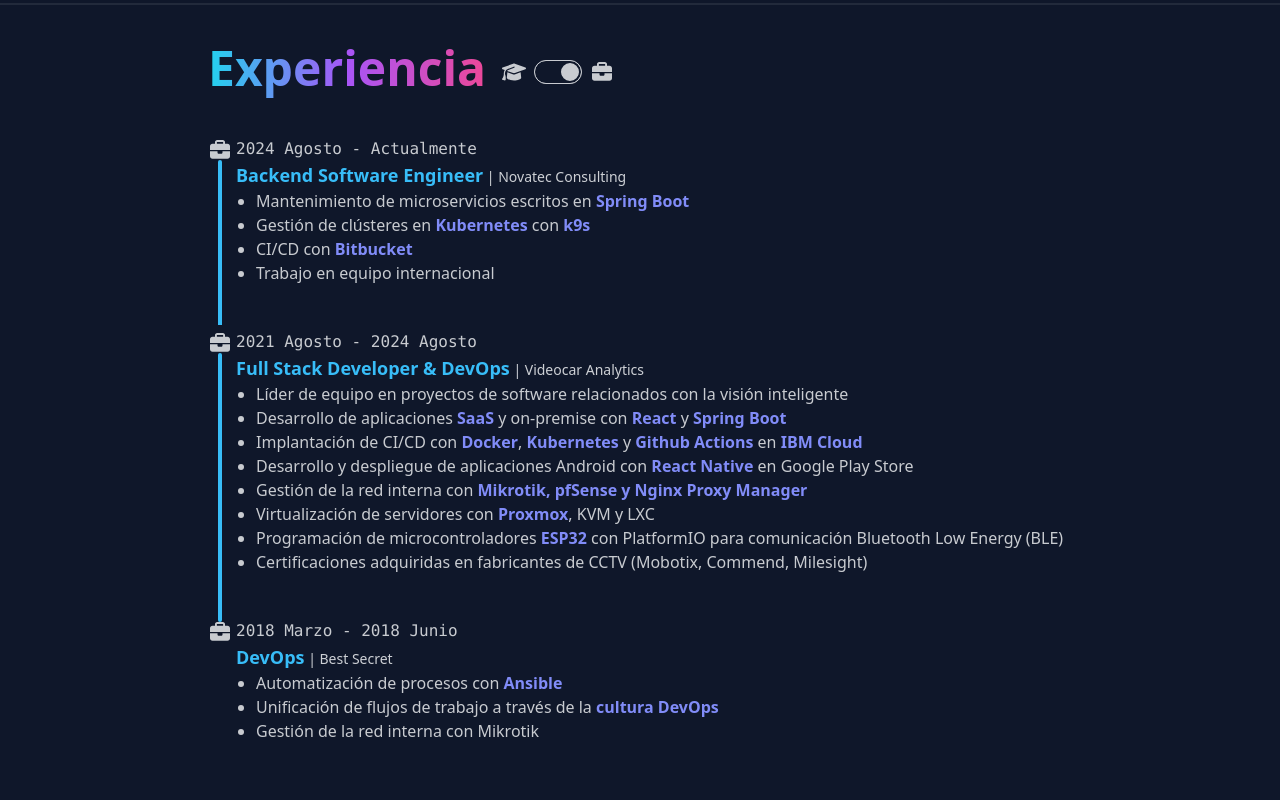
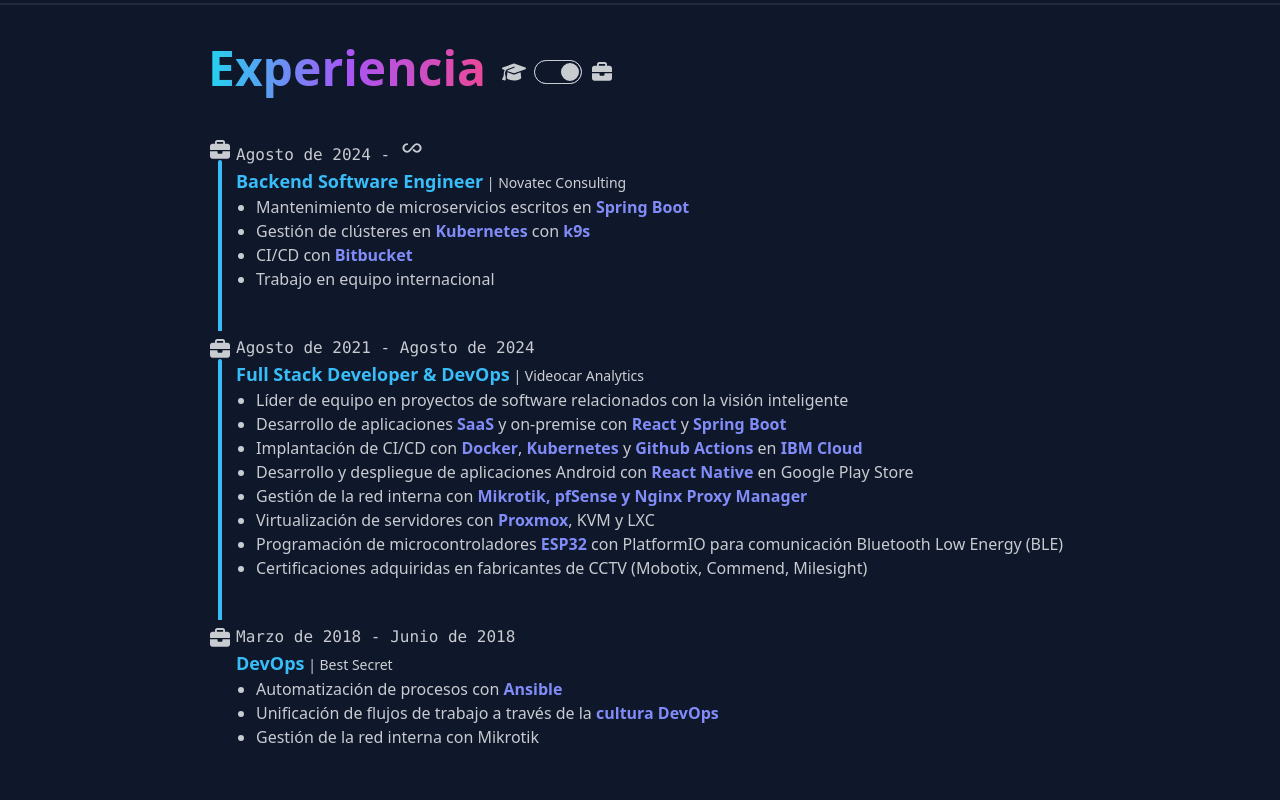
Before and after one commit to peenyaa7/peenyaa7.github.io, a React (Vite) app: page / in a window 1280 px wide. Shown: the part 820-1620 px from the top of the page. Built offline with nearby package versions, Linux system fonts and the light colour scheme; what tailwindcss-animated would draw is missing.

Commit message:
refactor: do more scalable the addition of work experiences and education experiences

```diff
--- /dev/null
+++ b/src/data/EducationExperiences.ts
@@ -0,0 +1,57 @@
+import { EducationExperience } from "../interfaces/EducationExperience";
+
+export const EDUCATION_EXPERIENCES: EducationExperience[] = [
+
+    {
+        titleI18n: "experience.education.education4.title",
+        startDate: new Date(),
+        endDate: undefined, // present
+        forever: true,
+        institutionI18n: undefined,
+        pointsI18n: [],
+        paragraphsI18n: [
+            "experience.education.education4.description1",
+            "experience.education.education4.description2"
+        ]
+    },
+    {
+        titleI18n: "experience.education.education3.title",
+        startDate: new Date("2018-09-01"),
+        endDate: new Date("2022-06-01"),
+        forever: false,
+        institutionI18n: "experience.education.education3.where",
+        pointsI18n: [
+            "experience.education.education3.point1",
+            "experience.education.education3.point2",
+            "experience.education.education3.point3"
+        ],
+        paragraphsI18n: []
+    },
+    {
+        titleI18n: "experience.education.education2.title",
+        startDate: new Date("2018-04-01"),
+        endDate: new Date("2018-06-01"),
+        forever: false,
+        institutionI18n: "experience.education.education2.where",
+        pointsI18n: [],
+        paragraphsI18n: []
+    },
+    {
+        titleI18n: "experience.education.education1.title",
+        startDate: new Date("2016-09-01"),
+        endDate: new Date("2018-06-01"),
+        forever: false,
+        institutionI18n: "experience.education.education1.where",
+        pointsI18n: [
+            "experience.education.education1.point1",
+            "experience.education.education1.point2",
+            "experience.education.education1.point3",
+            "experience.education.education1.point4"
+        ],
+        paragraphsI18n: [
+            "experience.education.education1.description1"
+        ]
+    },
+
+
+]
--- /dev/null
+++ b/src/data/WorkExperiences.ts
@@ -0,0 +1,46 @@
+import { WorkExperience } from "../interfaces/WorkExperience";
+
+export const WORK_EXPERIENCES: WorkExperience[] = [
+
+    {
+        titleI18n: "experience.work.work3.title",
+        startDate: new Date("2024-08-26"),
+        endDate: undefined, // present
+        company: "Novatec Consulting",
+        pointsI18n: [
+            "experience.work.work3.point1",
+            "experience.work.work3.point2",
+            "experience.work.work3.point3",
+            "experience.work.work3.point4",
+        ]
+    },
+    {
+        titleI18n: "experience.work.work2.title",
+        startDate: new Date("2021-08-01"),
+        endDate: new Date("2024-08-01"),
+        company: "Videocar Analytics",
+        pointsI18n: [
+            "experience.work.work2.point1",
+            "experience.work.work2.point2",
+            "experience.work.work2.point3",
+            "experience.work.work2.point4",
+            "experience.work.work2.point5",
+            "experience.work.work2.point6",
+            "experience.work.work2.point7",
+            "experience.work.work2.point8",
+        ]
+    },
+    {
+        titleI18n: "experience.work.work1.title",
+        startDate: new Date("2018-03-01"),
+        endDate: new Date("2018-06-01"),
+        company: "Best Secret",
+        pointsI18n: [
+            "experience.work.work1.point1",
+            "experience.work.work1.point2",
+            "experience.work.work1.point3",
+        ]
+    },
+
+
+]
--- a/src/i18n/es.ts
+++ b/src/i18n/es.ts
@@ -16,7 +16,6 @@
             },
             education3: {
                 title: 'Grado en Ingeniería Informática',
-                date: '2018 Septiembre - 2022 Junio',
                 where: 'Universidad Politécnica Superior de Jaén',
                 point1: 'Conceptos de programación avanzados, <strong>algoritmia y estructuras de datos</strong>',
                 point2: 'Programa <strong>bilingüe</strong> inglés-español durante toda la carrera',
@@ -24,18 +23,16 @@
             },
             education2: {
                 title: 'Certificación B1 Inglés',
-                date: '2018 Abril - 2018 Junio',
                 where: 'Academia Los Álamos',
             },
             education1: {
                 title: 'CFGS Administración de Sistemas Informáticos en Red',
-                date: '2016 Septiembre - 2018 Junio',
                 where: 'IES Alfonso XI',
                 point1: 'Cursé de forma paralela los cursos de <strong>Cisco CCNA 1 y 2</strong>',
                 point2: 'Administración de sistemas operativos Windows y Linux',
                 point3: 'Desarrollo de aplicaciones web con HTML, CSS, JS y PHP',
                 point4: 'Administración de servidores con <strong>Linux</strong>',
-                description: 'En este punto confirmé la pasión que sentía por la informática y la tecnología',
+                description1: 'En este punto confirmé la pasión que sentía por la informática y la tecnología',
             },
         },
 
@@ -44,8 +41,6 @@
             // Orden en que se mostrarán los elementos (1: oldest -> 3: newer)
             work3: {
                 title: 'Backend Software Engineer',
-                date: '2024 Agosto - Actualmente',
-                company: 'Novatec Consulting',
                 point1: 'Mantenimiento de microservicios escritos en <strong>Spring Boot</strong>',
                 point2: 'Gestión de clústeres en <strong>Kubernetes</strong> con <strong>k9s</strong>',
                 point3: 'CI/CD con <strong>Bitbucket</strong>',
@@ -53,8 +48,6 @@
             },
             work2: {
                 title: 'Full Stack Developer & DevOps',
-                date: '2021 Agosto - 2024 Agosto',
-                company: 'Videocar Analytics',
                 point1: 'Líder de equipo en proyectos de software relacionados con la visión inteligente',
                 point2: 'Desarrollo de aplicaciones <strong>SaaS</strong> y on-premise con <strong>React</strong> y <strong>Spring Boot</strong>',
                 point3: 'Implantación de CI/CD con <strong>Docker</strong>, <strong>Kubernetes</strong> y <strong>Github Actions</strong> en <strong>IBM Cloud</strong>',
@@ -66,8 +59,6 @@
             },
             work1: {
                 title: 'DevOps',
-                date: '2018 Marzo - 2018 Junio',
-                company: 'Best Secret',
                 point1: 'Automatización de procesos con <strong>Ansible</strong>',
                 point2: 'Unificación de flujos de trabajo a través de la <strong>cultura DevOps</strong>',
                 point3: 'Gestión de la red interna con Mikrotik',
--- /dev/null
+++ b/src/interfaces/EducationExperience.ts
@@ -0,0 +1,12 @@
+/**
+ * Representa una entrada de experiencia en educación.
+ */
+export interface EducationExperience {
+    titleI18n: string; // The title of the work experience
+    startDate: Date; // First month and year
+    endDate?: Date; // Last mont and year (undefined = "present")
+    forever: boolean; // If true, override start and end date
+    institutionI18n?: string; // Institution
+    pointsI18n: string[]; // Things that I do in that work
+    paragraphsI18n: string[]; // Descriptions to add
+}
--- /dev/null
+++ b/src/interfaces/WorkExperience.ts
@@ -0,0 +1,10 @@
+/**
+ * Representa una entrada de experiencia de trabajo.
+ */
+export interface WorkExperience {
+    titleI18n: string; // The title of the work experience
+    startDate: Date; // First month and year
+    endDate?: Date; // Last mont and year (undefined = "present")
+    company: string; // Company
+    pointsI18n: string[]; // Things that I do in that work
+}
--- a/src/sections/ExperienceSection/ExperienceSection.tsx
+++ b/src/sections/ExperienceSection/ExperienceSection.tsx
@@ -3,12 +3,19 @@
 import { IconGraduationCap } from '../../icons/IconGraduationCap';
 import { IconBriefcase } from '../../icons/IconBriefcase';
 import { Trans, useTranslation } from 'react-i18next';
+import { WORK_EXPERIENCES } from '../../data/WorkExperiences';
+import { EDUCATION_EXPERIENCES } from '../../data/EducationExperiences';
 import ReactGA from 'react-ga4';
+import i18n from '../../i18n/i18n';
 
 export const ExperienceSection = () => {
 
     const [selected, setSelected] = useState<"work" | "education">('work');
     useTranslation();
+
+    const capitalise = (text: string) => {
+        return text.charAt(0).toUpperCase() + text.slice(1);
+    }
 
     return (
         <section id='experience' className='section p-4 max-w-4xl mx-auto w-full scroll-mt-20'>
@@ -42,149 +49,65 @@
                 {
                     selected === 'work' ? (<>
 
-                        {/* Work 3 */}
-                        <li>
+                        {
+                            WORK_EXPERIENCES.map((workExperience, index) =>
+                                <li key={workExperience.titleI18n}>
                                     <div className="timeline-middle">
                                         <IconBriefcase />
                                     </div>
                                     <div className="timeline-end mb-10">
-                                <time className="font-mono"><Trans i18nKey='experience.work.work3.date' /></time>
+                                        <time className="font-mono">{capitalise(Intl.DateTimeFormat(i18n.language, { month: 'long', year: 'numeric'}).format(workExperience.startDate))} - {workExperience.endDate ? capitalise(Intl.DateTimeFormat(i18n.language, { month: 'long', year: 'numeric'}).format(workExperience.endDate)) : <span className="loading loading-infinity loading-md pt-1"></span>}</time>
                                         <div className="text-lg font-black text-primary">
-                                    <Trans i18nKey='experience.work.work3.title' />
-                                    <span className="text-sm font-normal text-neutral-content"> | <Trans i18nKey='experience.work.work3.company' /></span>
+                                            <Trans i18nKey={workExperience.titleI18n} />
+                                            <span className="text-sm font-normal text-neutral-content"> | <Trans i18nKey={workExperience.company} /></span>
                                         </div>
                                         <ul className='list-disc pl-5'>
-                                    <li><Trans i18nKey='experience.work.work3.point1' /></li>
-                                    <li><Trans i18nKey='experience.work.work3.point2' /></li>
-                                    <li><Trans i18nKey='experience.work.work3.point3' /></li>
-                                    <li><Trans i18nKey='experience.work.work3.point4' /></li>
+                                            {workExperience.pointsI18n.map(pointI18n =>
+                                                <li key={pointI18n}><Trans i18nKey={pointI18n} /></li>
+                                            )}
                                         </ul>
                                     </div>
-                            <hr className='bg-primary' />
+                                    {index != WORK_EXPERIENCES.length - 1 && <hr className='bg-primary' />}
                                 </li>
-
-                        {/* Work 2 */}
-                        <li>
-                            <div className="timeline-middle">
-                                <IconBriefcase />
-                            </div>
-                            <div className="timeline-end mb-10">
-                                <time className="font-mono"><Trans i18nKey='experience.work.work2.date' /></time>
-                                <div className="text-lg font-black text-primary">
-                                    <Trans i18nKey='experience.work.work2.title' />
-                                    <span className="text-sm font-normal text-neutral-content"> | <Trans i18nKey='experience.work.work2.company' /></span>
-                                </div>
-                                <ul className='list-disc pl-5'>
-                                    <li><Trans i18nKey='experience.work.work2.point1' /></li>
-                                    <li><Trans i18nKey='experience.work.work2.point2' /></li>
-                                    <li><Trans i18nKey='experience.work.work2.point3' /></li>
-                                    <li><Trans i18nKey='experience.work.work2.point4' /></li>
-                                    <li><Trans i18nKey='experience.work.work2.point5' /></li>
-                                    <li><Trans i18nKey='experience.work.work2.point6' /></li>
-                                    <li><Trans i18nKey='experience.work.work2.point7' /></li>
-                                    <li><Trans i18nKey='experience.work.work2.point8' /></li>
-                                </ul>
-                            </div>
-                            <hr className='bg-primary' />
-                        </li>
-
-                        {/* Work 1 */}
-                        <li>
-                            <hr className='bg-primary' />
-                            <div className="timeline-middle">
-                                <IconBriefcase />
-                            </div>
-                            <div className="timeline-end mb-10">
-                                <time className="font-mono"><Trans i18nKey='experience.work.work1.date' /></time>
-                                <div className="text-lg font-black text-primary">
-                                    <Trans i18nKey='experience.work.work1.title' />
-                                    <span className="text-sm font-normal text-neutral-content"> | <Trans i18nKey='experience.work.work1.company' /></span>
-                                </div>
-                                <ul className='list-disc pl-5'>
-                                    <li><Trans i18nKey='experience.work.work1.point1' /></li>
-                                    <li><Trans i18nKey='experience.work.work1.point2' /></li>
-                                    <li><Trans i18nKey='experience.work.work1.point3' /></li>
-                                </ul>
-                            </div>
-                        </li>
+                            )
+                        }
 
                     </>) : (<>
 
-                        {/* Education 4 */}
-                        <li>
+                        {
+                            EDUCATION_EXPERIENCES.map((educationExperience, index) =>
+                                <li key={educationExperience.titleI18n}>
                                     <div className="timeline-middle">
                                         <IconGraduationCap />
                                     </div>
                                     <div className="timeline-end mb-10">
-                                <time className="font-mono flex items-center gap-2"> <span className="loading loading-infinity loading-md"></span> </time>
+
+                                        {
+                                            educationExperience.forever ?
+                                            <time className="font-mono flex items-center gap-2"> <span className="loading loading-infinity loading-md"></span> </time> :
+                                            <time className="font-mono">{capitalise(Intl.DateTimeFormat(i18n.language, { month: 'long', year: 'numeric'}).format(educationExperience.startDate))} - {educationExperience.endDate ? capitalise(Intl.DateTimeFormat(i18n.language, { month: 'long', year: 'numeric'}).format(educationExperience.endDate)) : <span className="loading loading-infinity loading-md pt-1"></span>}</time>
+                                        }
+
+
                                         <div className="text-lg font-black text-primary">
-                                    <Trans i18nKey='experience.education.education4.title' />
-
-                                </div>
-                                <p><Trans i18nKey='experience.education.education4.description1' /></p>
-                                <p><Trans i18nKey='experience.education.education4.description2' /></p>
-                            </div>
-                            <hr className='bg-primary' />
-                        </li>
-
-                        {/* Education 3 */}
-                        <li>
-                            <hr className='bg-primary' />
-                            <div className="timeline-middle">
-                                <IconGraduationCap />
-                            </div>
-                            <div className="timeline-end mb-10">
-                                <time className="font-mono"><Trans i18nKey='experience.education.education3.date' /></time>
-                                <div className="text-lg font-black text-primary">
-                                    <Trans i18nKey='experience.education.education3.title' />
-                                    <span className="text-sm font-normal text-neutral-content"> | <Trans i18nKey='experience.education.education3.where' /></span>
+                                            <Trans i18nKey={educationExperience.titleI18n} />
+                                            { educationExperience.institutionI18n &&
+                                                <span className="text-sm font-normal text-neutral-content"> | <Trans i18nKey={educationExperience.institutionI18n} /></span>
+                                            }
                                         </div>
                                         <ul className='list-disc pl-5'>
-                                    <li><Trans i18nKey='experience.education.education3.point1' /></li>
-                                    <li><Trans i18nKey='experience.education.education3.point2' /></li>
-                                    <li><Trans i18nKey='experience.education.education3.point3' /></li>
+                                            {educationExperience.pointsI18n.map(pointI18n =>
+                                                <li key={pointI18n}><Trans i18nKey={pointI18n} /></li>
+                                            )}
                                         </ul>
+                                        {educationExperience.paragraphsI18n.map(paragraphI18n =>
+                                            <p key={paragraphI18n}><Trans i18nKey={paragraphI18n} /></p>
+                                        )}
                                     </div>
-                            <hr className='bg-primary' />
+                                    {index != EDUCATION_EXPERIENCES.length - 1 && <hr className='bg-primary'/>}
                                 </li>
-
-                        {/* Education 2 */}
-                        <li>
-                            <hr className='bg-primary' />
-                            <div className="timeline-middle">
-                                <IconGraduationCap />
-                            </div>
-                            <div className="timeline-end mb-10">
-                                <time className="font-mono"><Trans i18nKey='experience.education.education2.date' /></time>
-                                <div className="text-lg font-black text-primary">
-                                    <Trans i18nKey='experience.education.education2.title' />
-                                    <span className="text-sm font-normal text-neutral-content"> | <Trans i18nKey='experience.education.education3.where' /></span>
-                                </div>
-                            </div>
-                            <hr className='bg-primary' />
-                        </li>
-
-                        {/* Education 1 */}
-                        <li>
-                            <hr className='bg-primary' />
-                            <div className="timeline-middle">
-                                <IconGraduationCap />
-                            </div>
-                            <div className="timeline-end mb-10">
-                                <time className="font-mono"><Trans i18nKey='experience.education.education1.date' /></time>
-                                <div className="text-lg font-black text-primary">
-                                    <Trans i18nKey='experience.education.education1.title' />
-                                    <span className="text-sm font-normal text-neutral-content"> | <Trans i18nKey='experience.education.education1.where' /></span>
-                                </div>
-                                <ul className='list-disc pl-5'>
-                                    <li><Trans i18nKey='experience.education.education1.point1' /></li>
-                                    <li><Trans i18nKey='experience.education.education1.point2' /></li>
-                                    <li><Trans i18nKey='experience.education.education1.point3' /></li>
-                                    <li><Trans i18nKey='experience.education.education1.point4' /></li>
-                                </ul>
-                                <p><Trans i18nKey='experience.education.education1.description' /></p>
-                            </div>
-                        </li>
+                            )
+                        }
                     </>)
                 }
             </ul>
```
Also changed, not shown: src/i18n/en.ts (+1 -10 lines). Lines whose indentation alone changed are shown as unchanged.
